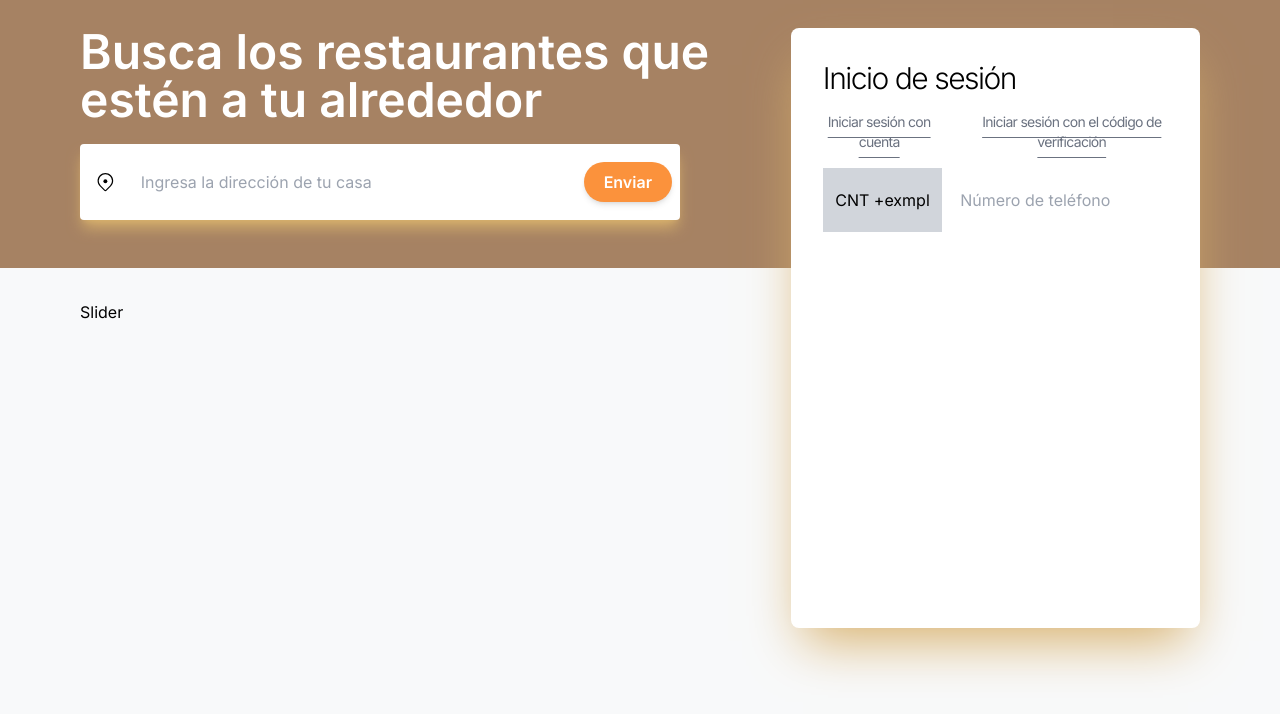
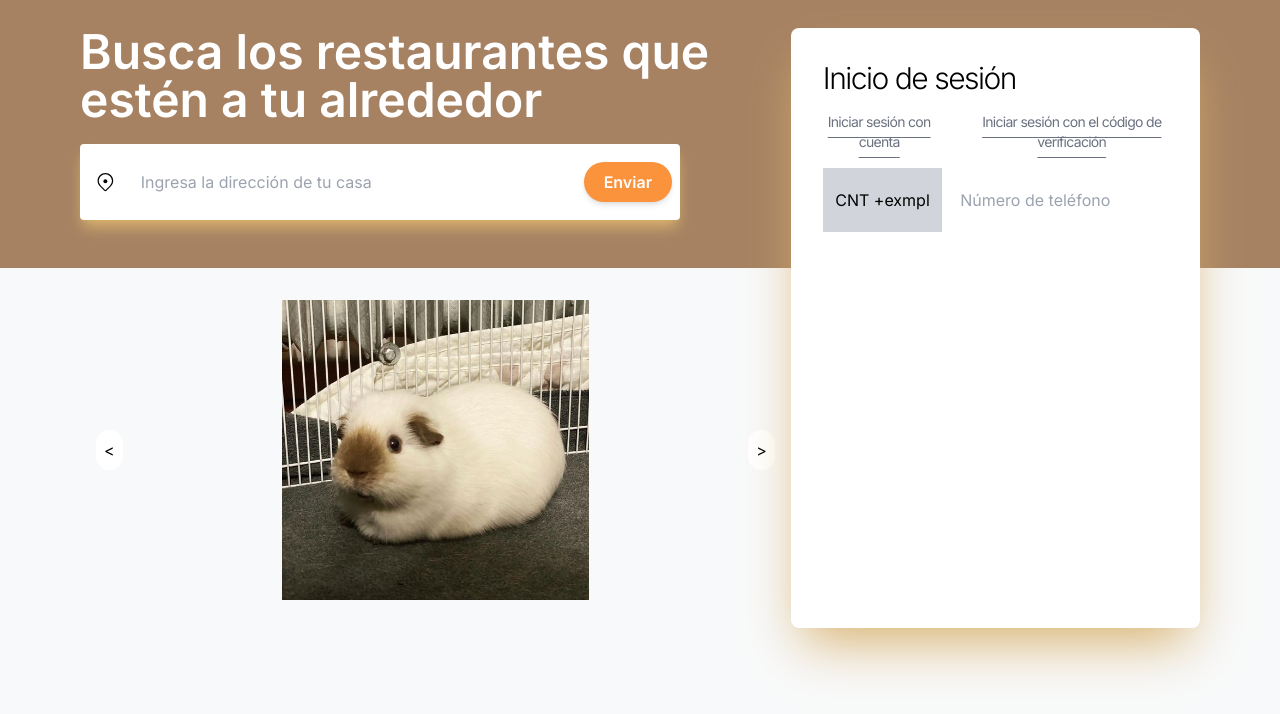
Before and after one commit to ActuallyPanda56/ReservaRestaurantes, a Next.js app in the folder frontend/: page / in a window 1280 px wide. Shown: the top 714 px of the page. Built offline with nearby package versions, Linux system fonts and the light colour scheme.

Commit message:
the carousel is made

```diff
--- a/frontend/src/views/home/HomeView.tsx
+++ b/frontend/src/views/home/HomeView.tsx
@@ -1,14 +1,39 @@
-import React from 'react';
+// @ts-nocheck
+'use client';
+
+import React, { useState } from 'react'; // Importa useState desde React
 import { GoLocation } from 'react-icons/go';
+import { FaReact, FaHeart } from 'react-icons/fa'; // Importa los iconos de react-icons
 import Login from './components/Login';
 
-// TODO: Fix styles
+// Importa las imágenes
+import Image from 'next/image';
+import personaImage from '@/image/cui.jpg'; // Ruta a tu imagen
+import restauranteImage from '@/image/cuychiquito.jpg'; // Ruta a tu imagen
 
 export default function HomeView() {
+
+  const images = [
+    personaImage,
+    restauranteImage,
+  ];
+
+  const [currentImageIndex, setCurrentImageIndex] = useState(0);
+
+  const goToNextSlide = () => {
+    const newIndex = (currentImageIndex + 1) % images.length;
+    setCurrentImageIndex(newIndex);
+  };
+
+  const goToPrevSlide = () => {
+    const newIndex = (currentImageIndex - 1 + images.length) % images.length;
+    setCurrentImageIndex(newIndex);
+  };
+
   return (
     <main>
       <div className="flex flex-col gap-20 w-screen relative">
-        <div className="flex justify-between h-screen w-screen px-20 pt-20 -z-10">
+        <div className="flex justify-between h-screen w-screen px-20 pt-20 relative z-10">
           <div className="flex flex-col gap-20">
             <div className="flex flex-col gap-5">
               <span className="text-5xl font-semibold text-white">
@@ -24,15 +49,21 @@ export default function HomeView() {
                 <button className="btn-primary">Enviar</button>
               </form>
             </div>
-            <span>Slider</span>
+            <div className="relative w-full flex justify-center"> {/* Centra la imagen */}
+              <div className="w-[400px] h-[300px]"> {/* Tamaño mediano */}
+                <Image src={images[currentImageIndex]} alt="Slide" layout="fill" objectFit="contain" />
+              </div>
+              <button className="absolute top-1/2 transform -translate-y-1/2 left-4 bg-white p-2 rounded-full" onClick={goToPrevSlide}>{'<'}</button>
+              <button className="absolute top-1/2 transform -translate-y-1/2 right-4 bg-white p-2 rounded-full" onClick={goToNextSlide}>{'>'}</button>
+            </div>
           </div>
           <Login />
-          <div className="w-screen h-[320px] absolute top-0 left-0 bg-[--foreground] -z-[5]" />
         </div>
 
         <div>
           <span>Slider</span>
         </div>
+        <div className="w-screen h-[320px] absolute top-0 left-0 bg-[--foreground] -z-10" />
       </div>
     </main>
   );
--- a/frontend/src/views/home/components/Login.tsx
+++ b/frontend/src/views/home/components/Login.tsx
@@ -5,7 +5,7 @@ import React from 'react';
 export default function Login() {
   return (
     <>
-      <div className="flex flex-col bg-white rounded-lg max-h-[600px] w-[600px] p-8 gap-4 shadow-2xl shadow-[--shadow]">
+      <div className="flex flex-col bg-white rounded-lg max-h-[600px] w-[600px] p-8 gap-4 shadow-2xl shadow-[--shadow] relative z-20">
         <span className="tracking-tighter text-3xl font-light">
           Inicio de sesión
         </span>
```
Also changed, not shown: frontend/package.json (+7 -1 lines), 1 other file (tests, documents, lock files or other folders).
